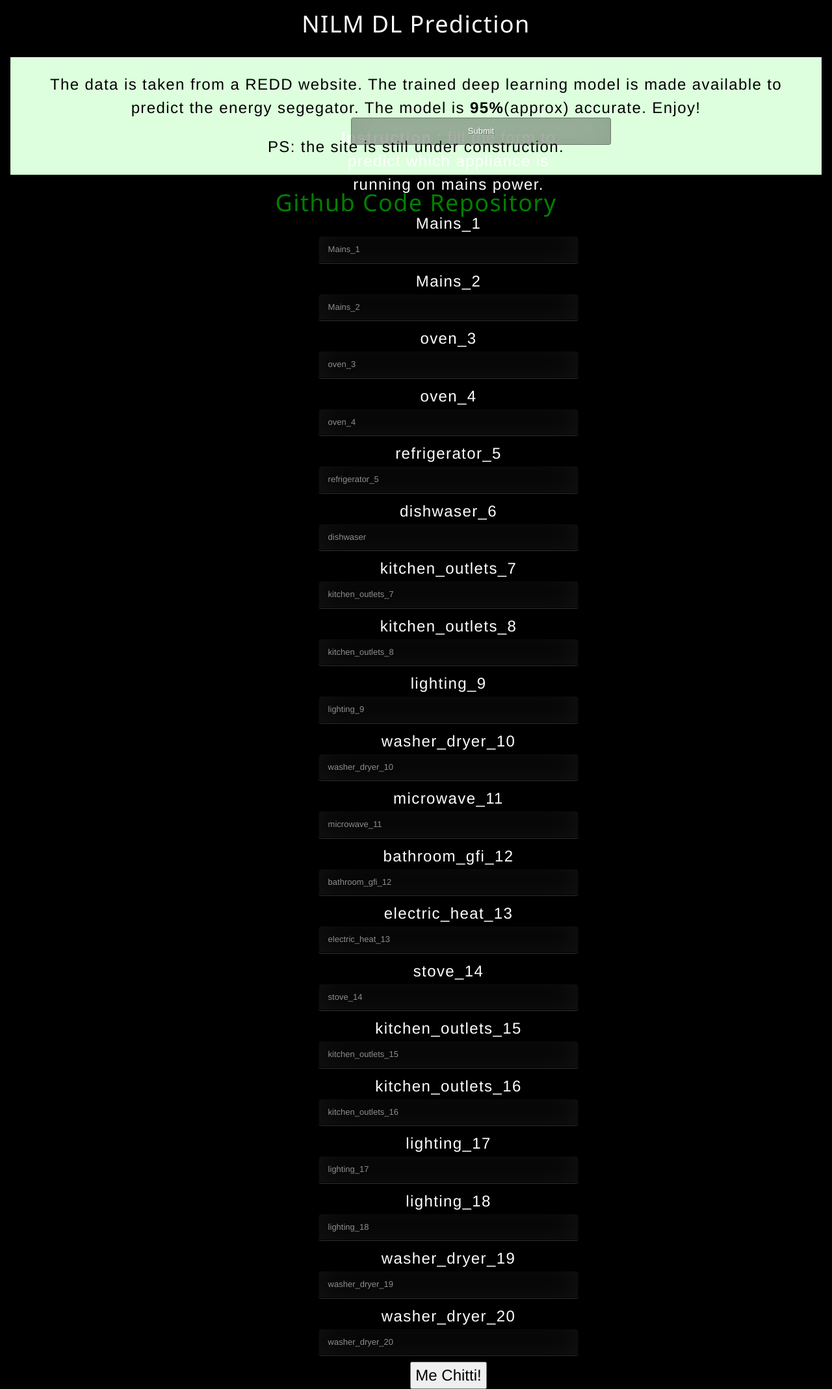
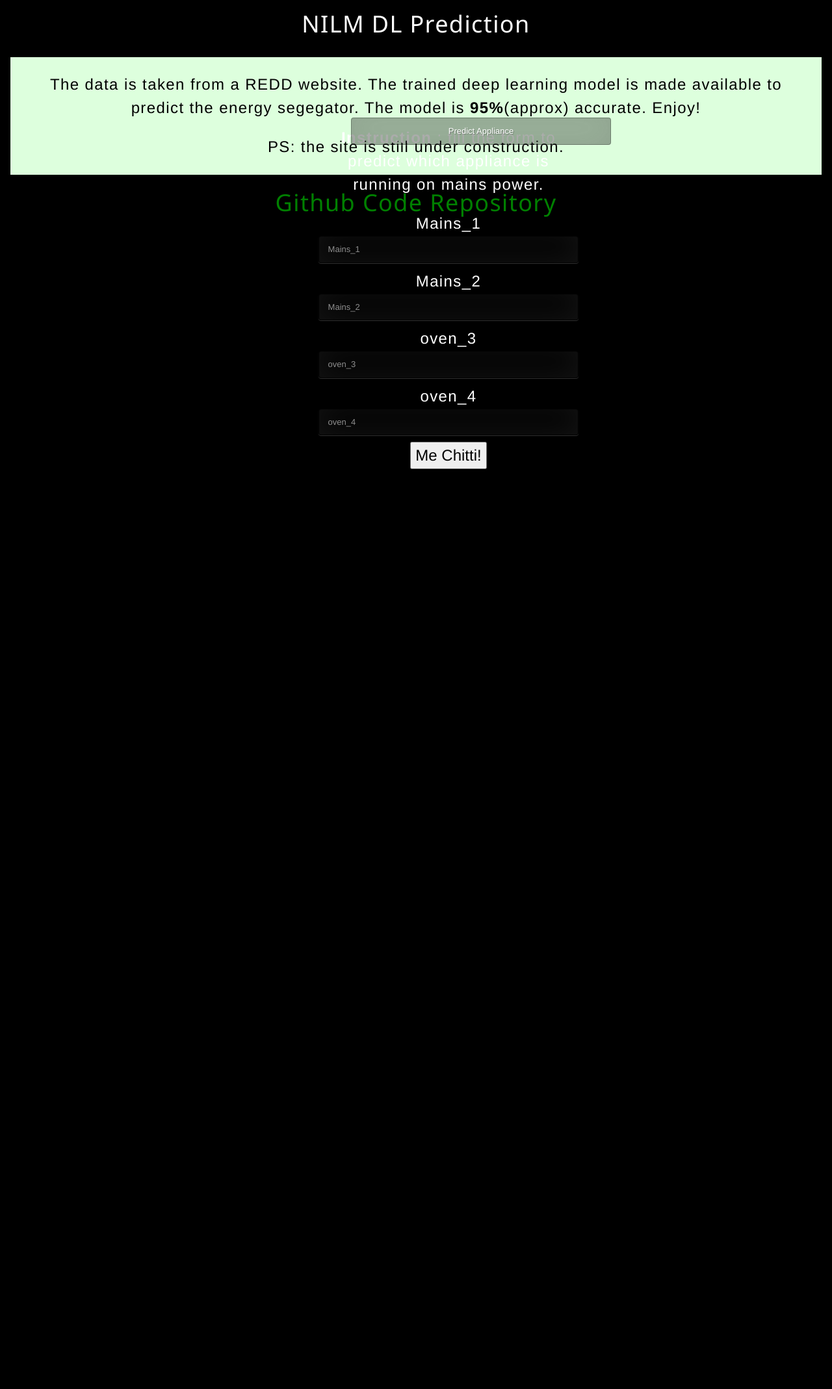
Before and after one commit to ziffy923/NILM-btp, a Flask app: page / in a window 1280 px wide. Shown: the whole page at 65% size. After the commit the page ends 722 px from the top, so only its background shows below. Run offline with Flask 2, Linux system fonts and the light colour scheme; parts of the project's set-up code (start-up, migrations or seed data) failed here and were passed over.

Commit message:
update in mains

```diff
--- a/templates/index.html
+++ b/templates/index.html
@@ -82,67 +82,67 @@ a:active {
      <label for="oven_4">oven_4</label>
     <input type="text" id="oven_4" name="oven_4" placeholder=" oven_4" required="required" />
     <!--<br>-->
-    <label for="refrigerator_5">refrigerator_5</label>
-    <input type="text" id="refrigerator_5" name="refrigerator_5" placeholder=" refrigerator_5" required="required" />
-    <br>
-    <label for="dishwaser_6">dishwaser_6</label>
-    <input type="text" id="dishwaser_6" name="dishwaser_6" placeholder=" dishwaser" required="required" />
+    <!--<label for="refrigerator_5">refrigerator_5</label>-->
+    <!--<input type="text" id="refrigerator_5" name="refrigerator_5" placeholder=" refrigerator_5" required="required" />-->
     <!--<br>-->
+    <!--<label for="dishwaser_6">dishwaser_6</label>-->
+    <!--<input type="text" id="dishwaser_6" name="dishwaser_6" placeholder=" dishwaser" required="required" />-->
+    <!--&lt;!&ndash;<br>&ndash;&gt;-->
 
-    <label for="kitchen_outlets_7">kitchen_outlets_7</label>
-    <input type="text" id="kitchen_outlets_7" name="kitchen_outlets_7" placeholder=" kitchen_outlets_7" required="required" />
-    <!--<br>-->
-    <label for="kitchen_outlets_8">kitchen_outlets_8</label>
-    <input type="text" id="kitchen_outlets_8" name="kitchen_outlets_8" placeholder=" kitchen_outlets_8" required="required" />
-    <!--<br>-->
-    <label for="lighting_9">lighting_9</label>
-    <input type="text" id="lighting_9" name="lighting_9" placeholder=" lighting_9" required="required" />
-    <!--<br>-->
-    <label for="washer_dryer_10">washer_dryer_10</label>
-    <input type="text" id="washer_dryer_10" name="washer_dryer_10	" placeholder=" washer_dryer_10	" required="required" />
-    <!--<br>-->
-    <label for="microwave_11">microwave_11</label>
-    <input type="text" id="microwave_11" name="microwave_11	" placeholder=" microwave_11	" required="required" />
-    <!--<br>-->
-    <label for="bathroom_gfi_12">bathroom_gfi_12</label>
-    <input type="text" id="bathroom_gfi_12" name="bathroom_gfi_12" placeholder=" bathroom_gfi_12" required="required" />
-    <!--<br>-->
+    <!--<label for="kitchen_outlets_7">kitchen_outlets_7</label>-->
+    <!--<input type="text" id="kitchen_outlets_7" name="kitchen_outlets_7" placeholder=" kitchen_outlets_7" required="required" />-->
+    <!--&lt;!&ndash;<br>&ndash;&gt;-->
+    <!--<label for="kitchen_outlets_8">kitchen_outlets_8</label>-->
+    <!--<input type="text" id="kitchen_outlets_8" name="kitchen_outlets_8" placeholder=" kitchen_outlets_8" required="required" />-->
+    <!--&lt;!&ndash;<br>&ndash;&gt;-->
+    <!--<label for="lighting_9">lighting_9</label>-->
+    <!--<input type="text" id="lighting_9" name="lighting_9" placeholder=" lighting_9" required="required" />-->
+    <!--&lt;!&ndash;<br>&ndash;&gt;-->
+    <!--<label for="washer_dryer_10">washer_dryer_10</label>-->
+    <!--<input type="text" id="washer_dryer_10" name="washer_dryer_10	" placeholder=" washer_dryer_10	" required="required" />-->
+    <!--&lt;!&ndash;<br>&ndash;&gt;-->
+    <!--<label for="microwave_11">microwave_11</label>-->
+    <!--<input type="text" id="microwave_11" name="microwave_11	" placeholder=" microwave_11	" required="required" />-->
+    <!--&lt;!&ndash;<br>&ndash;&gt;-->
+    <!--<label for="bathroom_gfi_12">bathroom_gfi_12</label>-->
+    <!--<input type="text" id="bathroom_gfi_12" name="bathroom_gfi_12" placeholder=" bathroom_gfi_12" required="required" />-->
+    <!--&lt;!&ndash;<br>&ndash;&gt;-->
 
-    <label for="electric_heat_13">electric_heat_13</label>
-    <input type="text" id="electric_heat_13" name="electric_heat_13" placeholder=" electric_heat_13" required="required" />
-            <!--<br>-->
+    <!--<label for="electric_heat_13">electric_heat_13</label>-->
+    <!--<input type="text" id="electric_heat_13" name="electric_heat_13" placeholder=" electric_heat_13" required="required" />-->
+            <!--&lt;!&ndash;<br>&ndash;&gt;-->
 
-    <label for="stove_14">stove_14</label>
-    <input type="text" id="stove_14" name="stove_14" placeholder=" stove_14" required="required" />
-    <!--<br>-->
+    <!--<label for="stove_14">stove_14</label>-->
+    <!--<input type="text" id="stove_14" name="stove_14" placeholder=" stove_14" required="required" />-->
+    <!--&lt;!&ndash;<br>&ndash;&gt;-->
 
 
-    <label for="kitchen_outlets_15">kitchen_outlets_15</label>
-    <input type="text" id="kitchen_outlets_15" name="kitchen_outlets_15" placeholder=" kitchen_outlets_15" required="required" />
-    <!--<br>-->
+    <!--<label for="kitchen_outlets_15">kitchen_outlets_15</label>-->
+    <!--<input type="text" id="kitchen_outlets_15" name="kitchen_outlets_15" placeholder=" kitchen_outlets_15" required="required" />-->
+    <!--&lt;!&ndash;<br>&ndash;&gt;-->
 
-    <label for="kitchen_outlets_16">kitchen_outlets_16</label>
-    <input type="text" id="kitchen_outlets_16" name="kitchen_outlets_16" placeholder=" kitchen_outlets_16" required="required" />
-            <!--<br>-->
+    <!--<label for="kitchen_outlets_16">kitchen_outlets_16</label>-->
+    <!--<input type="text" id="kitchen_outlets_16" name="kitchen_outlets_16" placeholder=" kitchen_outlets_16" required="required" />-->
+            <!--&lt;!&ndash;<br>&ndash;&gt;-->
 
-    <label for="lighting_17">lighting_17</label>
-    <input type="text" id="lighting_17" name="lighting_17" placeholder=" lighting_17" required="required" />
-            <!--<br>-->
+    <!--<label for="lighting_17">lighting_17</label>-->
+    <!--<input type="text" id="lighting_17" name="lighting_17" placeholder=" lighting_17" required="required" />-->
+            <!--&lt;!&ndash;<br>&ndash;&gt;-->
 
-     <label for="lighting_18">lighting_18</label>
-    <input type="text" id="lighting_18" name="lighting_18" placeholder=" lighting_18" required="required" />
-            <!--<br>-->
-     <label for="washer_dryer_19">washer_dryer_19</label>
-    <input type="text" id="washer_dryer_19" name="washer_dryer_19" placeholder=" washer_dryer_19" required="required" />
-            <!--<br>-->
-     <label for="washer_dryer_20">washer_dryer_20</label>
-    <input type="text" id="washer_dryer_20" name="washer_dryer_20" placeholder=" washer_dryer_20" required="required" />
-            <!--<br>-->
+     <!--<label for="lighting_18">lighting_18</label>-->
+    <!--<input type="text" id="lighting_18" name="lighting_18" placeholder=" lighting_18" required="required" />-->
+            <!--&lt;!&ndash;<br>&ndash;&gt;-->
+     <!--<label for="washer_dryer_19">washer_dryer_19</label>-->
+    <!--<input type="text" id="washer_dryer_19" name="washer_dryer_19" placeholder=" washer_dryer_19" required="required" />-->
+            <!--&lt;!&ndash;<br>&ndash;&gt;-->
+     <!--<label for="washer_dryer_20">washer_dryer_20</label>-->
+    <!--<input type="text" id="washer_dryer_20" name="washer_dryer_20" placeholder=" washer_dryer_20" required="required" />-->
+            <!--&lt;!&ndash;<br>&ndash;&gt;-->
 
 
     <div class="login">
 
-    <input type="submit" class="btn btn-primary btn-block btn-large" value="Submit" >
+    <input type="submit" class="btn btn-primary btn-block btn-large" value="Predict Appliance" >
 
     </div>
 
```
